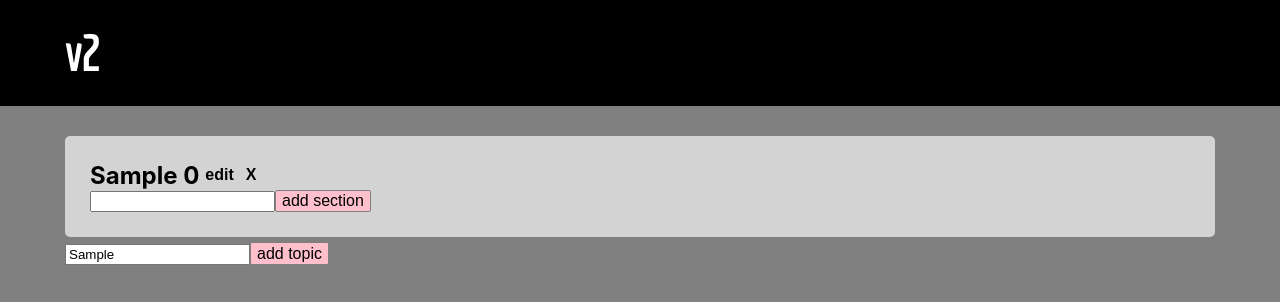
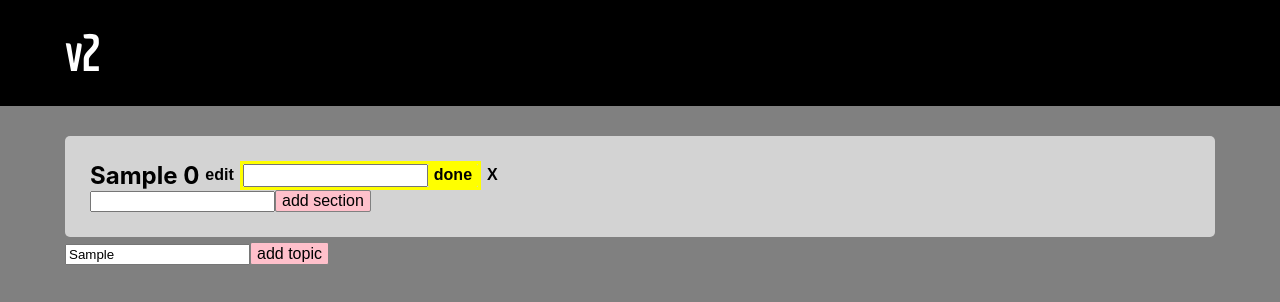
Before and after one commit to fdavison-v2/v2-checklist, a React (Create React App) app: page / in a window 1280 px wide. Both pictures are taken after typing "Sample" into the empty fields and a click on the button "add topic". Shown: the top 302 px of the page. Built offline with nearby package versions, Linux system fonts and the light colour scheme.

Commit message:
progress on edit topic button 1

```diff
--- a/src/App.css
+++ b/src/App.css
@@ -106,3 +106,13 @@ button:hover {
 .topic-buttons button{
   font-weight: bold;
 }
+
+/* Edit fields */
+.topic-edit {
+  border: solid yellow;
+  display: flex;
+}
+
+.topic-edit button {
+  background: yellow;
+}
--- a/src/components/Dash.jsx
+++ b/src/components/Dash.jsx
@@ -12,9 +12,11 @@ export default class Dash extends React.Component {
                 id: 0,
                 name: ''
             },
-            topicName: 'new topic'
+            topicName: 'new topic',
+            editTopicName: 'fred'
         }
         this.deleteTopic = this.deleteTopic.bind(this)
+        this.editTopic = this.editTopic.bind(this)
     }
 
 
@@ -34,13 +36,24 @@ export default class Dash extends React.Component {
         this.setState({
             topics: this.state.topics
         })
-        console.log(this.state.topics)
     }
 
     deleteTopic(id){
         const {topics} = this.state
         let index = topics.findIndex(topic => topic.id === +id)
         topics.splice(index, 1)
+        this.getTopics()
+    }
+
+    editTopic(id){
+        console.log(id)
+        const {topics, topic, editTopicName} = this.state
+        let index = topics.findIndex(topic => topic.id === +id)
+        topics.splice(index, 1, {name: editTopicName, id: id})
+        console.log(editTopicName)
+        this.setState({
+            topics: topics
+        })
         this.getTopics()
     }
 
@@ -64,6 +77,7 @@ export default class Dash extends React.Component {
                         key={el.id}
                         topic={el}
                         deleteTopic = {this.deleteTopic}
+                        editTopic = {this.editTopic}
                     />
 
                 ))}
--- a/src/components/Topic.jsx
+++ b/src/components/Topic.jsx
@@ -11,14 +11,15 @@ export default class Topic extends React.Component {
                 id: 0,
                 name: ''
             },
-            sectionName: 'new section'
+            sectionName: 'new section',
+            // editName: ''
         }
         this.addSection = this.addSection.bind(this)
         this.deleteSection = this.deleteSection.bind(this)
     }
 
-    addSection(){
-        const {section, sections, sectionName} = this.state
+    addSection() {
+        const { section, sections, sectionName } = this.state
         section.name = sectionName
         sections.push(section)
         this.getSections()
@@ -29,38 +30,62 @@ export default class Topic extends React.Component {
         })
     }
 
-
-    getSections(){
+    getSections() {
         this.setState({
             sections: this.state.sections
         })
     }
 
-    deleteSection(id){
-        const {sections} = this.state
+    deleteSection(id) {
+        const { sections } = this.state
         let index = sections.findIndex(section => section.id === +id)
         sections.splice(index, 1)
         this.getSections()
     }
 
-    handleChange(e){
+    handleChange(e) {
         this.setState({
             sectionName: e.target.value
         })
     }
 
+    handleChange2(e){
+        this.setState({
+            editName: e.target.value
+        })
+        console.log(e.target.value)
+    }
+
     render() {
-        const {topic, deleteTopic} = this.props
+        const { topic, deleteTopic, editTopic } = this.props
         return (
             <div className="topic">
 
-                {/* Topic.jsx */}
+
                 <div className="topic-buttons">
                     <h2>{topic.name} {topic.id}</h2>
                     <button>edit</button>
 
+
+
+                    {/* EDIT TOGGLE */}
+                    <div className="topic-edit">
+
+
+                    <input
+                    onChange={(e)=> this.handleChange2(e)}
+                    type="text" />
+
                     <button
-                    onClick={()=>deleteTopic(topic.id)}
+                    onClick={()=> editTopic(topic.id)}
+                    >done</button>
+
+                    </div>
+
+
+
+                    <button
+                        onClick={() => deleteTopic(topic.id)}
                     >X</button>
 
                 </div>
@@ -72,8 +97,8 @@ export default class Topic extends React.Component {
                     <Section
                         key={el.id}
                         section={el}
-                    addSection = {this.addSection}
-                    deleteSection ={this.deleteSection}
+                        addSection={this.addSection}
+                        deleteSection={this.deleteSection}
                     />
 
                 ))}
@@ -81,14 +106,14 @@ export default class Topic extends React.Component {
 
                 {/* SECTION NAME INPUT */}
                 <input
-                 onChange={(e)=>this.handleChange(e)}
-                 type="text"/>
+                    onChange={(e) => this.handleChange(e)}
+                    type="text" />
 
 
 
                 {/* ADD SECTION BUTTON */}
                 <button
-            onClick={()=>this.addSection()}
+                    onClick={() => this.addSection()}
                 >add section</button>
 
 
```
Lines whose indentation alone changed are shown as unchanged.
